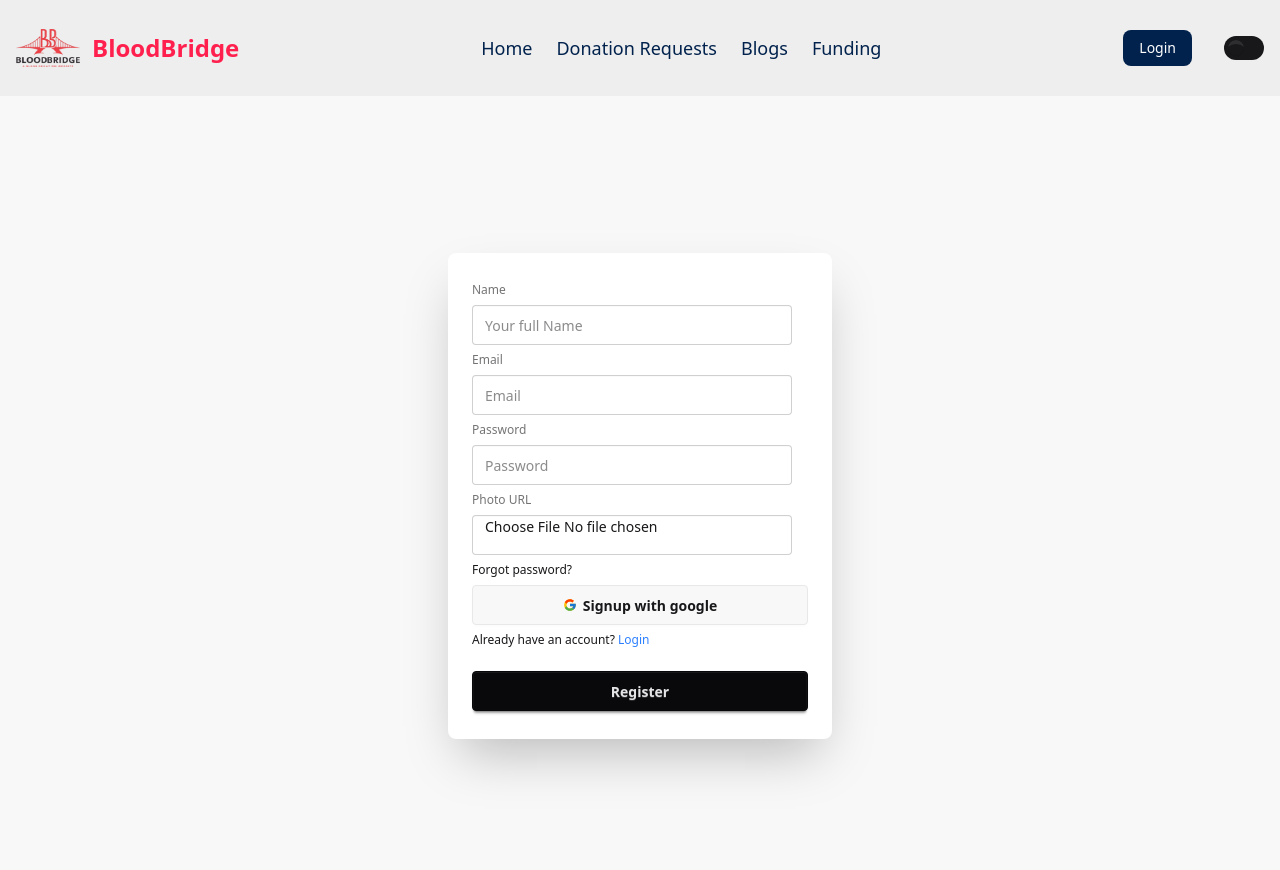
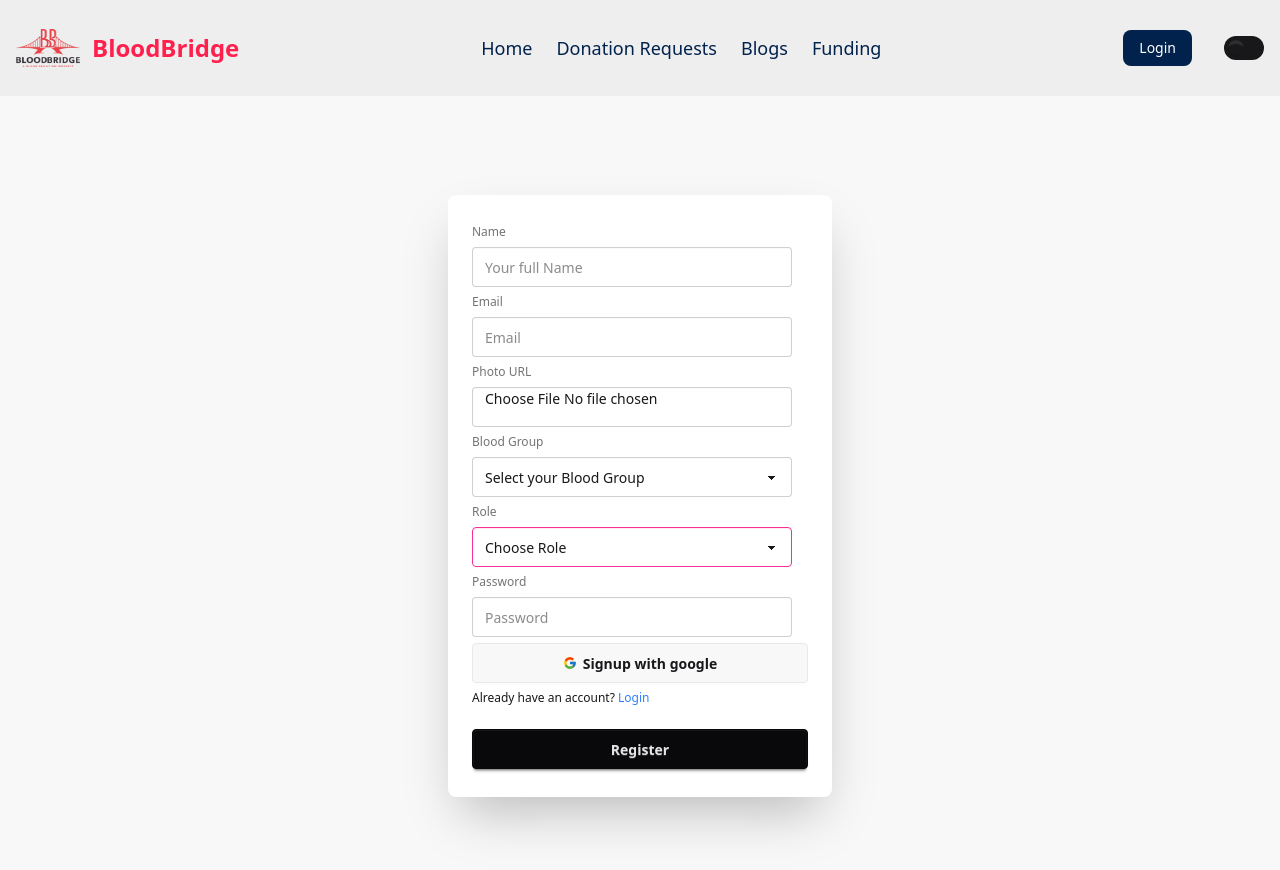
Before and after one commit to muhsinabdullah/Assignment-11-Frontend, a React (Vite) app: page /signup in a window 1280 px wide. Shown: the top 870 px of the page. Built offline with nearby package versions, Linux system fonts and the light colour scheme; no server answers.

Commit message:
Blood group and role option Added to register form

```diff
--- a/src/pages/Register.jsx
+++ b/src/pages/Register.jsx
@@ -1,4 +1,4 @@
-import React, { useContext } from 'react';
+import React, { useContext, useState } from 'react';
 import { Link } from 'react-router';
 import { AuthContext } from '../provider/AuthProvider';
 import { updateProfile } from 'firebase/auth';
@@ -9,6 +9,7 @@ import axios from 'axios';
 const Register = () => {
 
     const { registerWithEmailAndPassword, setUser, handleGoogleSignin } = useContext(AuthContext);
+    const [bloodGroup, setBloodGroup] = useState('');
 
     const handleOnSubmit = async (e) => {
         e.preventDefault();
@@ -16,6 +17,7 @@ const Register = () => {
         const pass = e.target.password.value;
         const name = e.target.name.value;
         const photoUrl = e.target.photoUrl;
+        const role = e.target.role.value;
         const file = photoUrl.files[0];
 
         const upperCase = /[A-Z]/;
@@ -40,8 +42,10 @@ const Register = () => {
         const formData = {
             name,
             email,
+            bloodGroup: bloodGroup,
             password: pass,
-            mainPhotoUrl
+            mainPhotoUrl,
+            role
         }
 
 
@@ -93,11 +97,37 @@ const Register = () => {
                             <input name='name' type="text" className="input" placeholder="Your full Name" />
                             <label className="label">Email</label>
                             <input name='email' type="email" className="input" placeholder="Email" />
+                            <label className="label">Photo URL</label>
+                            <input name='photoUrl' type="file" className="input" placeholder="Past Photo URL" />
+                            <label className="label">
+                                <span className="label-text">Blood Group</span>
+                            </label>
+                            <select
+                                className="select select-bordered w-full max-w-xs"
+                                value={bloodGroup}
+                                onChange={(e) => setBloodGroup(e.target.value)}
+                                required
+                            >
+                                <option disabled value=''>Select your Blood Group</option>
+                                <option value="A+">A+</option>
+                                <option value="A-">A-</option>
+                                <option value="B+">B+</option>
+                                <option value="B-">B-</option>
+                                <option value="AB+">AB+</option>
+                                <option value="AB-">AB-</option>
+                                <option value="O+">O+</option>
+                                <option value="O-">O-</option>
+                            </select>
+                            <label className="label">
+                                <span className="label-text">Role</span>
+                            </label>
+                            <select name='role' defaultValue="Choose Role" className="select select-secondary">
+                                <option disabled={true}>Choose Role</option>
+                                <option value='donar'>Donar</option>
+                                <option value='requester'>Blood Requester</option>
+                            </select>
                             <label className="label">Password</label>
                             <input name='password' type="password" className="input" placeholder="Password" />
-                            <label className="label">Photo URL</label>
-                            <input name='photoUrl' type="file" className="input" placeholder="Past Photo URL" />
-                            <div><Link to="/forgetPass" className="link link-hover">Forgot password?</Link></div>
                             <button onClick={googleSignin} className="btn"><FcGoogle /> Signup with google</button>
                             <div><span>Already have an account?</span> <Link className='text-blue-500' to={'/login'}>Login</Link></div>
                             <button className="btn btn-neutral mt-4">Register</button>
```
